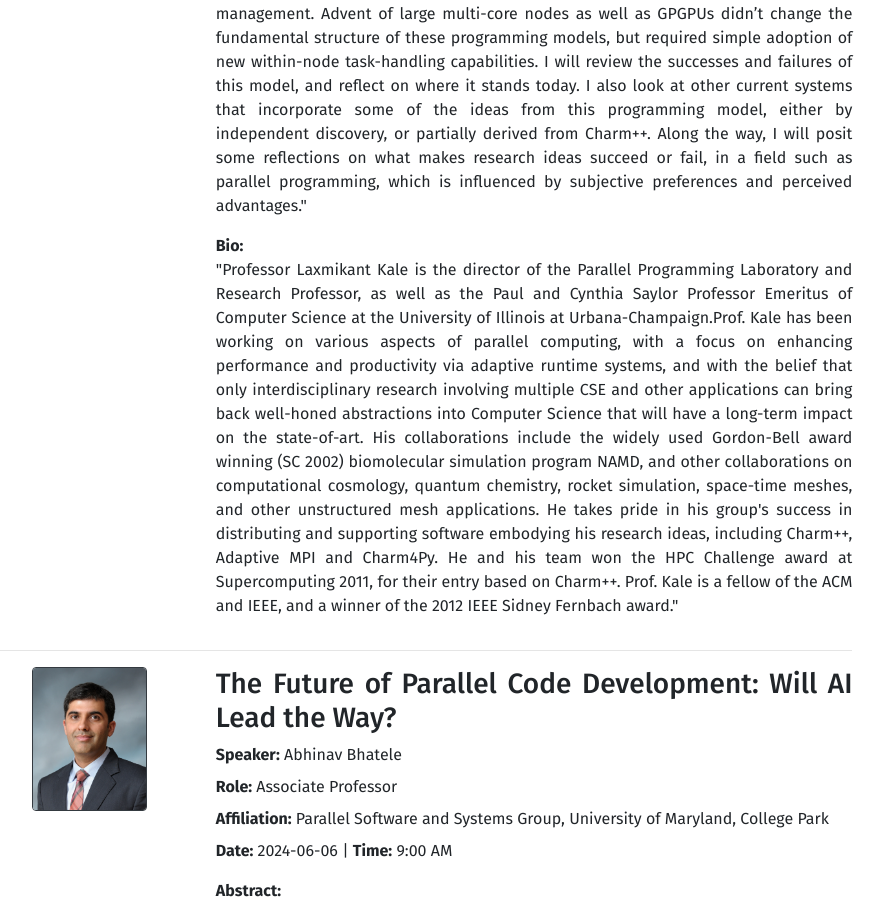
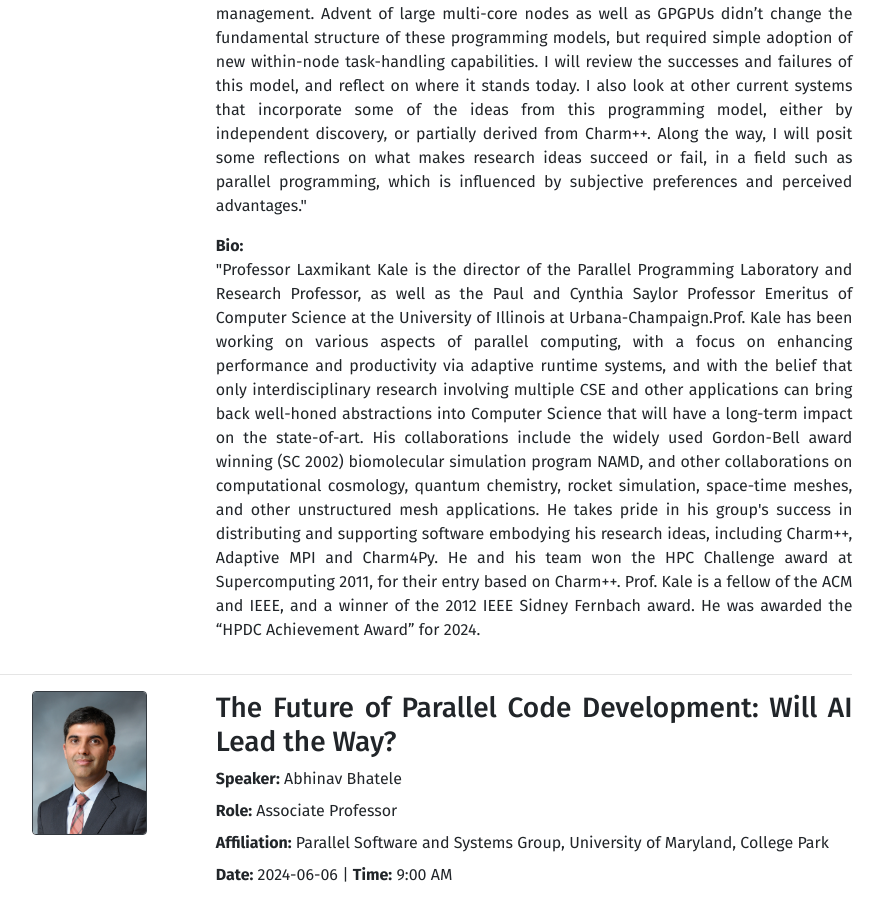
Before and after one commit to jacopo-massa/hpdc24-site, a Jekyll site: the page built from keynotes.html, in a window 1280 px wide and 900 px high, scrolled down 895 px. Shown: the whole window, without its empty margins (217-1101 px from the left). Built offline with Jekyll 4.4.1, drawn with Linux system fonts in a browser that asks for light colours.

Commit message:
update sanjay

```diff
--- a/_data/keynotes.yaml
+++ b/_data/keynotes.yaml
@@ -12,7 +12,9 @@ keynotes:
       I will review the successes and failures of this model, and reflect on where it stands today. I also look at other current systems that incorporate some of the ideas from this programming model, either by independent discovery, or partially derived from Charm++. Along the way, I will posit some reflections on what makes research ideas succeed or fail, in a field such as parallel programming, which is influenced by subjective preferences and perceived advantages."
     bio: |
       "Professor Laxmikant Kale is the director of the Parallel Programming Laboratory and Research Professor, as well as the Paul and Cynthia Saylor Professor Emeritus of Computer Science at the University of Illinois at Urbana-Champaign.Prof. Kale has been working on various aspects of parallel computing, with a focus on enhancing performance and productivity via adaptive runtime systems, and with the belief that only interdisciplinary research involving multiple CSE and other applications can bring back well-honed abstractions into Computer Science that will have a long-term impact on the state-of-art.
-      His collaborations include the widely used Gordon-Bell award winning (SC 2002) biomolecular simulation program NAMD, and other collaborations on computational cosmology, quantum chemistry, rocket simulation, space-time meshes, and other unstructured mesh applications. He takes pride in his group's success in distributing and supporting software embodying his research ideas, including Charm++, Adaptive MPI and Charm4Py. He and his team won the HPC Challenge award at Supercomputing 2011, for their entry based on Charm++. Prof. Kale is a fellow of the ACM and IEEE, and a winner of the 2012 IEEE Sidney Fernbach award."
+      His collaborations include the widely used Gordon-Bell award winning (SC 2002) biomolecular simulation program NAMD, and other collaborations on computational cosmology, quantum chemistry, rocket simulation, space-time meshes, and other unstructured mesh applications. He takes pride in his group's success in distributing and supporting software embodying his research ideas, including Charm++, Adaptive MPI and Charm4Py. He and his team won the HPC Challenge award at Supercomputing 2011, for their entry based on Charm++. Prof. Kale is a fellow of the ACM and IEEE, and a winner of the 2012 IEEE Sidney Fernbach award.
+
+      He was awarded the “HPDC Achievement Award” for 2024.
 
   - title: "The Future of Parallel Code Development: Will AI Lead the Way?"
     speaker: "Abhinav Bhatele"
```
